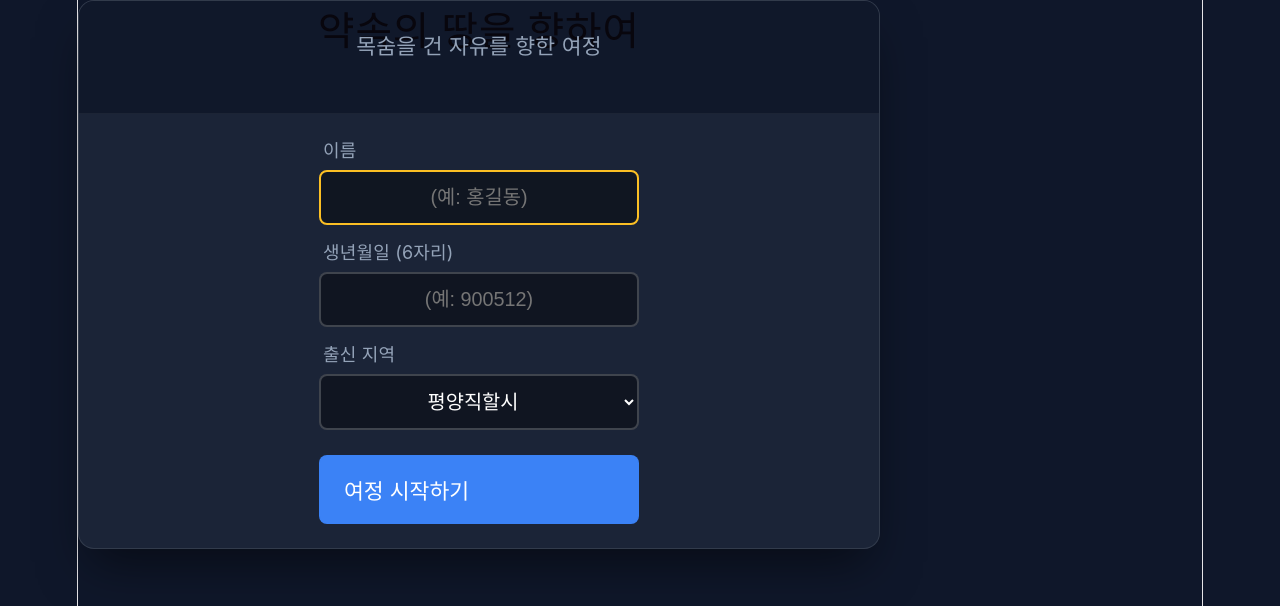
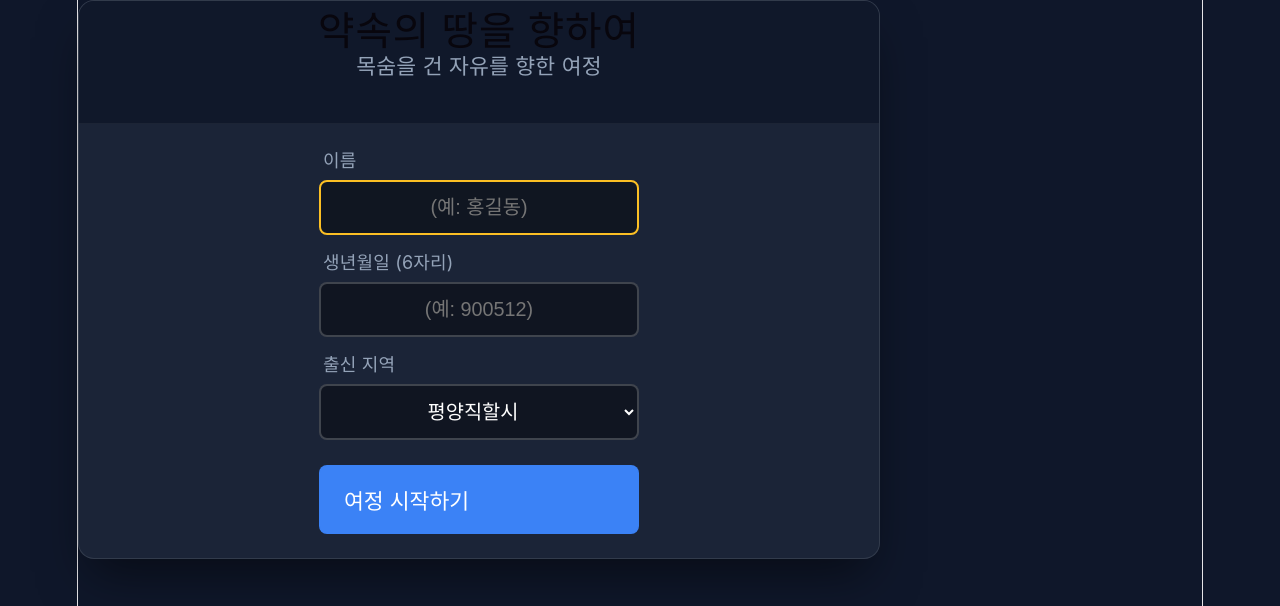
Before and after one commit to sunkuya58-blip/escape-10k-km, a React (Vite) app: page / in a window 1280 px wide. Shown: the top 606 px of the page. Built offline with nearby package versions, Linux system fonts and the light colour scheme.

Commit message:
Fix text overlap in intro subtitle

```diff
--- a/src/App.css
+++ b/src/App.css
@@ -168,8 +168,8 @@ body {
 .intro-subtitle {
   color: #94a3b8;
   font-size: 1.2rem;
-  margin-top: -10px;
-  margin-bottom: 30px;
+  margin-top: 10px;
+  margin-bottom: 20px;
   text-align: center;
 }
 
```
